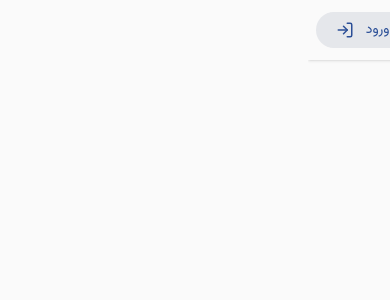
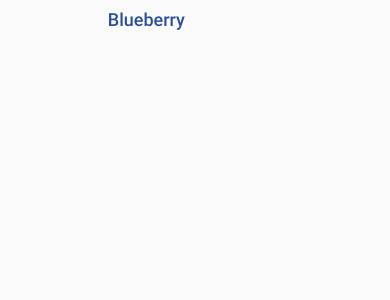
Before and after one commit to Kiyarash17/webelopers_front, a Next.js app: page /en in a window 390 px wide. Shown: the top 300 px of the page. Built offline with nearby package versions, Linux system fonts and the light colour scheme.

Commit message:
Add responsive navbar

```diff
--- a/components/layouts/header/index.tsx
+++ b/components/layouts/header/index.tsx
@@ -6,7 +6,7 @@ export default function Header() {
   const locale = useLocale("fa");
 
   return (
-    <div className="flex flex-col-reverse md:flex-row max-h-[89vh]">
+    <div className="flex flex-col-reverse md:flex-row md:max-h-[89vh]">
       <div className="flex-1">
         <img
           src="/img/header.jpg"
--- /dev/null
+++ b/components/layouts/header/mobile-navbar.tsx
@@ -0,0 +1,66 @@
+"use client";
+
+import Button from "@/components/ui/button";
+import { useState } from "react";
+import { AiOutlineCloseCircle } from "react-icons/ai";
+import { TbMenu2 } from "react-icons/tb";
+import { useLocale } from "@/i18n";
+import { NAVBARITEMS } from "@/config/navbar-items";
+
+export default function MobileNavbar() {
+  const [openMenu, setOpenMenu] = useState<boolean>(false);
+  const locale = useLocale("fa");
+
+  return (
+    <nav className="relative py-2 md:hidden">
+      <div className="container flex items-center justify-between">
+        <Button className="!p-0" onClick={() => setOpenMenu(!openMenu)}>
+          <TbMenu2 className="text-2xl" />
+        </Button>
+        <div className="flex items-center gap-3">
+          <h6 className="text-primary">
+            <a href="/">{locale?.project?.title}</a>
+          </h6>
+        </div>
+      </div>
+      <div
+        className={`${
+          openMenu ? "max-w-full" : "w-0 max-w-0 overflow-hidden"
+        } fixed inset-y-0 z-50 flex h-screen w-full space-y-5 bg-black bg-opacity-60 transition-all duration-500`}
+      >
+        <div className="ml-auto h-screen w-5/6 overflow-auto bg-[#f9f9f9] pt-5">
+          <div className="mb-5 mr-auto flex w-7/12 items-start justify-between">
+            <h6 className="text-primary">
+              <a href="/">{locale?.project?.title}</a>
+            </h6>
+            <button onClick={() => setOpenMenu(false)} className="pl-3">
+              <AiOutlineCloseCircle className="text-2xl" />
+            </button>
+          </div>
+          <ul className="space-y-3">
+            {NAVBARITEMS.map((val: any, index: any) => {
+              return (
+                <li
+                  key={index}
+                  className={`${
+                    openMenu
+                      ? "opacity-100 transition-all delay-75 duration-300"
+                      : "opacity-0"
+                  }`}
+                >
+                  <a href={val.href!}>{val.title}</a>
+                </li>
+              );
+            })}
+          </ul>
+        </div>
+        <div
+          className="h-screen w-1/6"
+          onClick={() => {
+            setOpenMenu(false);
+          }}
+        ></div>
+      </div>
+    </nav>
+  );
+}
--- a/components/layouts/header/navbar.tsx
+++ b/components/layouts/header/navbar.tsx
@@ -2,12 +2,14 @@ import Button from "@/components/ui/button";
 import { NAVBARITEMS } from "@/config/navbar-items";
 import { useLocale } from "@/i18n";
 import { FiLogIn } from "react-icons/fi";
+import MobileNavbar from "./mobile-navbar";
 
 export default function Navbar() {
   const locale = useLocale("fa");
 
   return (
-    <nav className="py-3 shadow">
+    <>
+      <nav className="hidden md:block py-3 shadow">
         <div className="flex justify-between items-center container">
           <h6 className="text-primary">
             <a href="/">{locale?.project?.title}</a>
@@ -25,5 +27,7 @@ export default function Navbar() {
           </Button>
         </div>
       </nav>
+      <MobileNavbar />
+    </>
   );
 }
```
Lines whose indentation alone changed are shown as unchanged.
